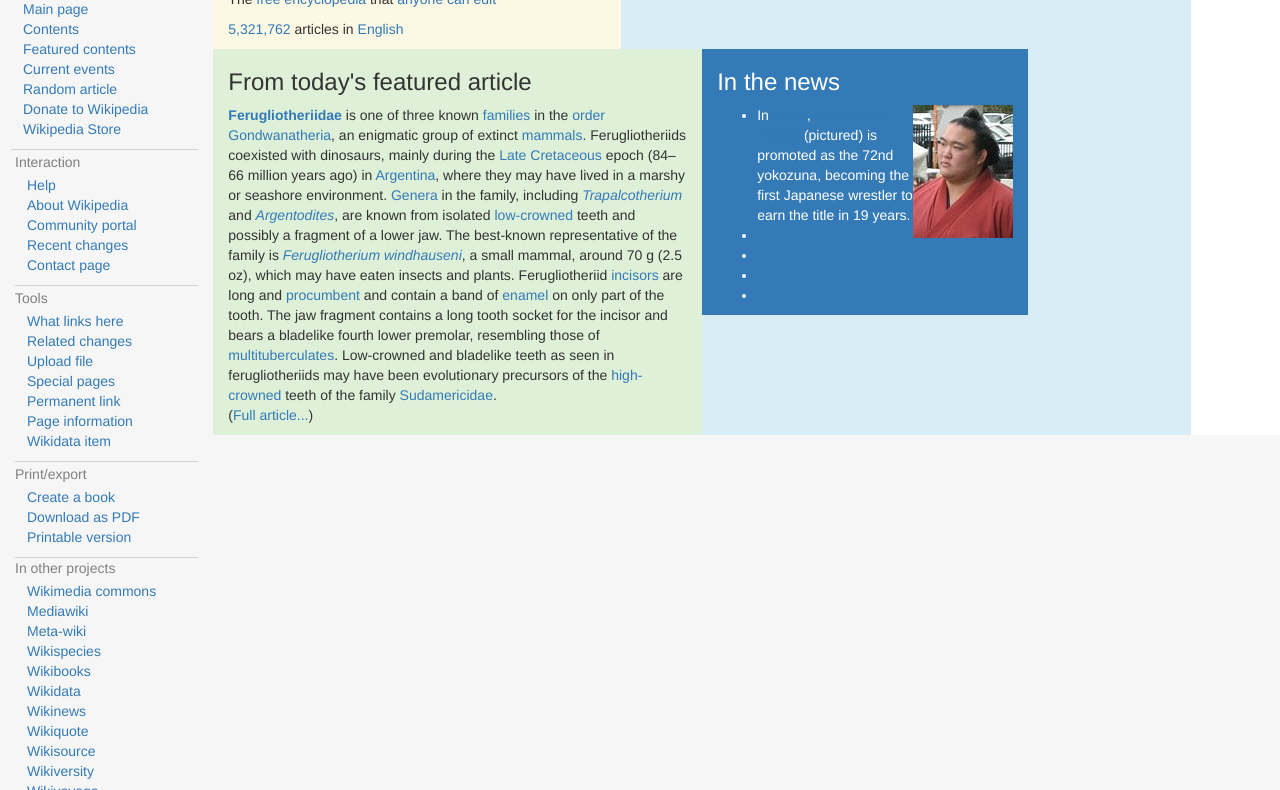
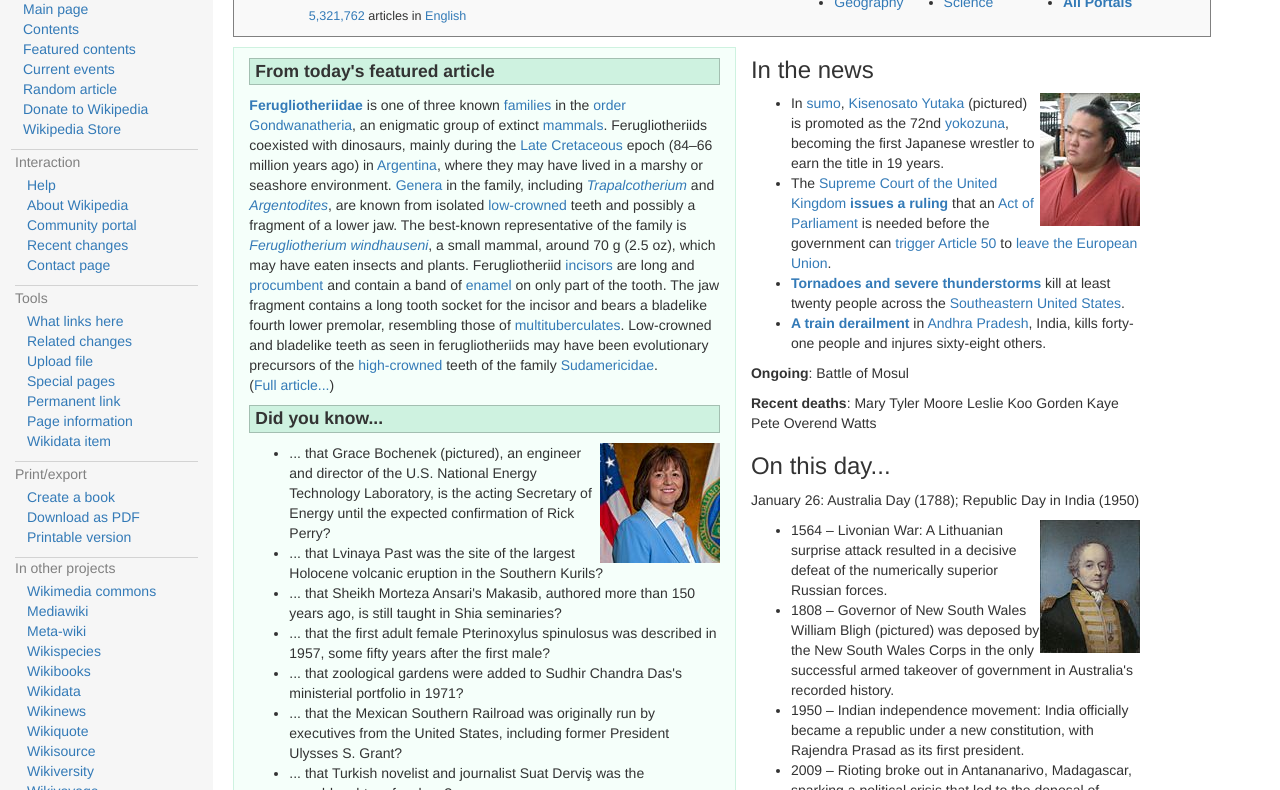
Before and after one commit to matthewrobison808/wiki, a plain HTML site: page index.html in a window 1280 px wide. Shown: the part 177-967 px from the top of the page. Drawn offline with Linux system fonts and the light colour scheme.

Commit message:
add left column styling

```diff
--- a/css/styles.css
+++ b/css/styles.css
@@ -54,3 +54,44 @@ body {
   background-color: white;
   margin-top: -1px;
 }
+.left-wiki {
+  text-align: center;
+  margin-left: -100px;
+}
+
+.left-wiki h2 {
+  font-size: 150%;
+}
+
+.left-wiki p {
+  font-size: 90%;
+}
+
+.right-wiki {
+  padding-top: 2.5rem;
+  margin-right: -2rem;
+}
+
+.wiki {
+  margin-left: 2rem;
+  border: 1px solid gray;
+  background-color: #F9F9F9;
+}
+
+.left-article {
+  background-color: #F5FFFA;
+  border: 1px solid #CEF2E0;
+  margin-top: 1rem;
+  margin-left: 3.5rem;
+}
+
+.left-article h3 {
+  background-color: #CEF2E0;
+  border: 1px solid #A3BFB1;
+  margin-top: 1rem;
+  font-size: 1.75rem;
+  font-weight: bold;
+  padding-left: 5px;
+  padding-top: 3px;
+  padding-bottom: 3px;
+}
--- a/index.html
+++ b/index.html
@@ -96,9 +96,9 @@
     </div>
     <div class="container col-xs-10 bottom">
       <div class="row">
-        <div class="col-xs-11 bg-info">
+        <div class="col-xs-11 bg-info wiki">
           <div class="row">
-            <div class="col-xs-5 bg-warning">
+            <div class="col-xs-5">
               <div class="left-wiki">
                 <h2>Welcome to <a href="#">Wikipedia</a>,</h2>
                 <p>The <a href="#">free encyclopedia</a> that <a href="#">anyone can edit</a></p>
@@ -108,9 +108,9 @@
             <div class="col-xs-5 col-xs-offset-1">
               <div class="right-wiki">
                 <ul class="pull-right">
-                  <li><a href="#">Arts</a></li>
-                  <li><a href="#">Biography</a></li>
-                  <li><a href="#">Geography</a></li>
+                  <li><a href="#">Society</a></li>
+                  <li><a href="#">Technology</a></li>
+                  <li><a href="#"><strong>All Portals</strong></a></li>
                 </ul>
                 <ul class="pull-right">
                   <li><a href="#">History</a></li>
@@ -118,36 +118,71 @@
                   <li><a href="#">Science</a></li>
                 </ul>
                 <ul class="pull-right">
-                  <li><a href="#">Society</a></li>
-                  <li><a href="#">Technology</a></li>
-                  <li><a href="#"><strong>All Portals</strong></a></li>
+                  <li><a href="#">Arts</a></li>
+                  <li><a href="#">Biography</a></li>
+                  <li><a href="#">Geography</a></li>
                 </ul>
               </div>
             </div>
           </div>
+        </div>
         <div class="row">
-            <div class="col-xs-6 bg-success">
+        <div class="col-xs-11">
+          <div class="row">
+            <div class="col-xs-6 left-article">
+              <div>
                 <div class="title">
                   <h3>From today's featured article</h3>
                 </div>
                 <p><a href="#"><strong>Ferugliotheriidae</strong></a> is one of three known <a href="#">families</a> in the <a href="#">order Gondwanatheria</a>, an enigmatic group of extinct <a href="#">mammals</a>. Ferugliotheriids coexisted with dinosaurs, mainly during the <a href="#">Late Cretaceous</a> epoch (84–66 million years ago) in <a href="#">Argentina</a>, where they may have lived in a marshy or seashore environment. <a href="#"> Genera</a> in the family, including <a href="#"><em>Trapalcotherium</em></a> and <a href="#"><em>Argentodites</em></a>, are known from isolated <a href="#">low-crowned</a> teeth and possibly a fragment of a lower jaw. The best-known representative of the family is <a href="#"><em>Ferugliotherium windhauseni</em></a>, a small mammal, around 70 g (2.5 oz), which may have eaten insects and plants. Ferugliotheriid <a href="#">incisors</a> are long and <a href="#">procumbent</a> and contain a band of <a href="#">enamel</a> on only part of the tooth. The jaw fragment contains a long tooth socket for the incisor and bears a bladelike fourth lower premolar, resembling those of <a href="#">multituberculates</a>. Low-crowned and bladelike teeth as seen in ferugliotheriids may have been evolutionary precursors of the <a href="#">high-crowned</a> teeth of the family <a href="#">Sudamericidae</a>. <br>(<a href="#">Full article...</a>)</p>
               </div>
-            <div class="col-xs-4 bg-primary">
+              <div>
+                <div class="title">
+                  <h3>Did you know...</h3>
+                </div>
+                <img src="img/grace.jpg" alt="Picture of Grace Bochenek" class="pull-right">
+                <ul>
+                  <li>... that Grace Bochenek (pictured), an engineer and director of the U.S. National Energy Technology Laboratory, is the acting Secretary of Energy until the expected confirmation of Rick Perry?</li>
+                  <li>... that Lvinaya Past was the site of the largest Holocene volcanic eruption in the Southern Kurils?</li>
+                  <li>... that Sheikh Morteza Ansari's Makasib, authored more than 150 years ago, is still taught in Shia seminaries?</li>
+                  <li>... that the first adult female Pterinoxylus spinulosus was described in 1957, some fifty years after the first male?</li>
+                  <li>... that zoological gardens were added to Sudhir Chandra Das's ministerial portfolio in 1971?</li>
+                  <li>... that the Mexican Southern Railroad was originally run by executives from the United States, including former President Ulysses S. Grant?</li>
+                  <li>... that Turkish novelist and journalist Suat Derviş was the granddaughter of a slave?</li>
+                </ul>
+              </div>
+            </div>
+            <div class="col-xs-5 right-article">
+              <div>
                 <div class="title">
                   <h3>In the news</h3>
                 </div>
                 <img src="img/sumo.jpg" alt="sumo wrestler" class="pull-right">
                 <ul>
-                <li>In <a href="#">sumo</a>, <a href="#">Kisenosato Yutaka</a> (pictured) is promoted as the 72nd yokozuna, becoming the first Japanese wrestler to earn the title in 19 years.</li>
-                <li></li>
-                <li></li>
-                <li></li>
-                <li></li>
+                  <li>In <a href="#">sumo</a>, <a href="#">Kisenosato Yutaka</a> (pictured) is promoted as the 72nd <a href="#">yokozuna</a>, becoming the first Japanese wrestler to earn the title in 19 years.</li>
+                  <li>The <a href="#">Supreme Court of the United Kingdom <strong>issues a ruling</strong></a> that an <a href="#">Act of Parliament</a> is needed before the government can <a href="#">trigger Article 50</a> to <a href="#">leave the European Union</a>.</li>
+                  <li><a href="#"><strong>Tornadoes and severe thunderstorms</strong></a> kill at least twenty people across the <a href="#">Southeastern United States</a>.</li>
+                  <li><a href="#"><strong>A train derailment</strong></a> in <a href="#">Andhra Pradesh</a>, India, kills forty-one people and injures sixty-eight others.</li>
+                </ul>
+                <p><strong>Ongoing</strong>: Battle of Mosul</p>
+                <p><strong>Recent deaths</strong>: Mary Tyler Moore Leslie Koo Gorden Kaye Pete Overend Watts</p>
+              </div>
+              <div>
+                <div class="title">
+                  <h3>On this day...</h3>
+                </div>
+                <p>January 26: Australia Day (1788); Republic Day in India (1950)</p>
+                <img src="img/william.jpg" alt="picture of William bligh" class="pull-right">
+                <ul>
+                  <li>1564 – Livonian War: A Lithuanian surprise attack resulted in a decisive defeat of the numerically superior Russian forces.</li>
+                  <li>1808 – Governor of New South Wales William Bligh (pictured) was deposed by the New South Wales Corps in the only successful armed takeover of government in Australia's recorded history.</li>
+                  <li>1950 – Indian independence movement: India officially became a republic under a new constitution, with Rajendra Prasad as its first president.</li>
+                  <li>2009 – Rioting broke out in Antananarivo, Madagascar, sparking a political crisis that led to the deposal of President Marc Ravalomanana.</li>
                 </ul>
               </div>
             </div>
-
-
+          </div>
+</div>
     </div>
 
   </body>
```
Also changed, not shown: img/grace.jpg (added), img/william.jpg (added). Lines whose indentation alone changed are shown as unchanged.
